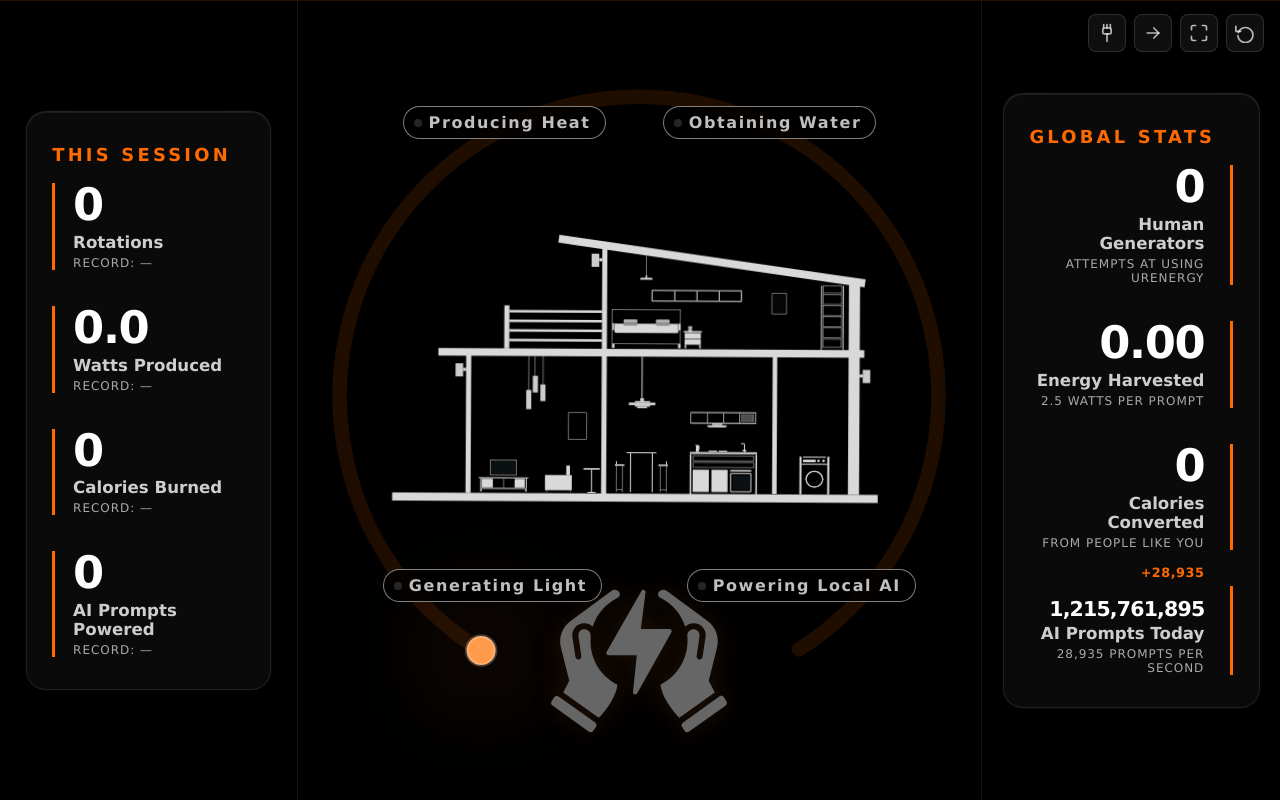
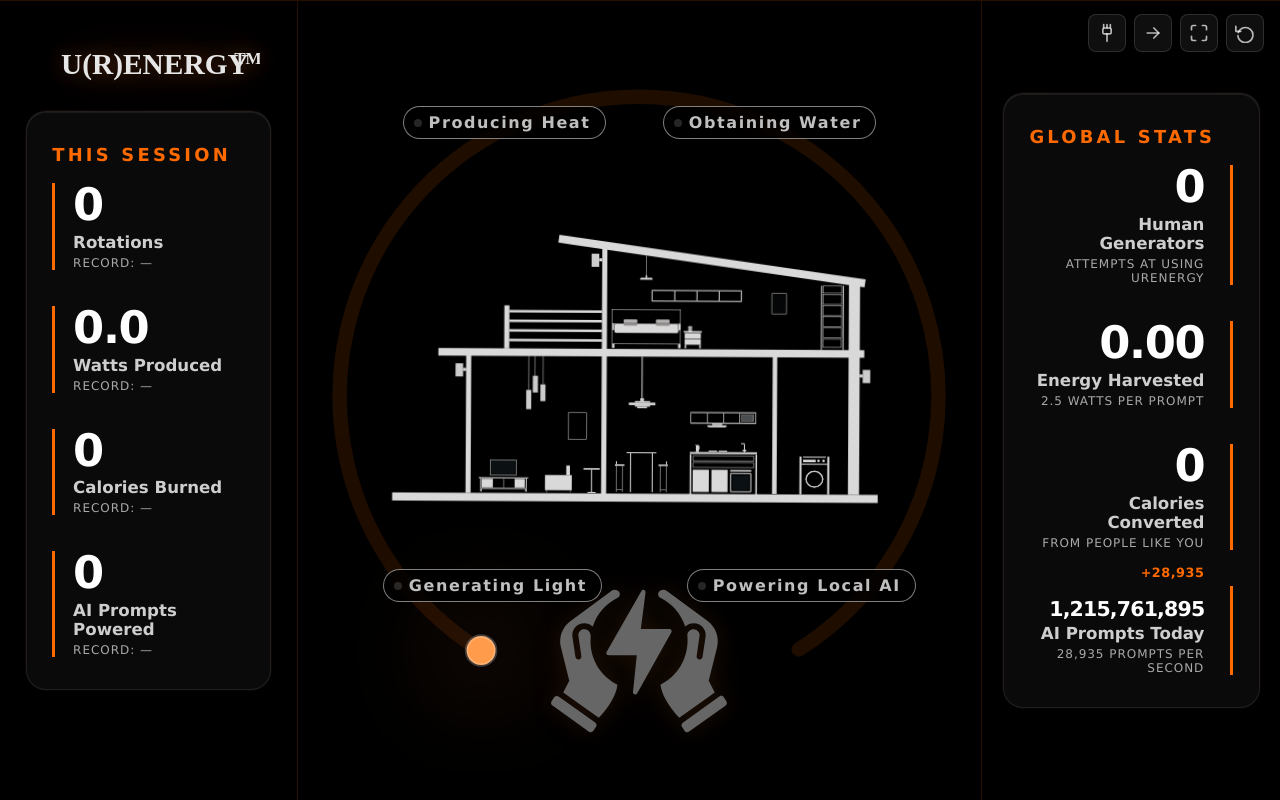
Before and after one commit to k-r-o-y/URENERGY-HOUSE-UI, a website with bundled scripts: page index.html in a window 1280 px wide. Built offline with nearby package versions, Linux system fonts and the light colour scheme.

Commit message:
Add updated UI, animations, and assets

```diff
--- a/index.html
+++ b/index.html
@@ -8,6 +8,10 @@
   </head>
   <body>
     <div class="app-shell">
+
+      <div class="top-left-logo">
+        <img src="./logo.svg" alt="Logo" />
+      </div>
       <div class="corner-icons">
         <button id="startCameraBtn" class="icon-btn" aria-label="Start Camera" style="display: none"></button>
 
--- a/styles.css
+++ b/styles.css
@@ -1019,3 +1019,27 @@
     transform: translateY(-14px) scaleY(1.3);
   }
 }
+
+.top-left-logo {
+  position: absolute;
+  top: 28px;
+  left: 60px; /* moved right */
+  z-index: 1000;
+}
+
+.top-left-logo img {
+  width: 200px;   /* increase size */
+  height: auto;
+  opacity: 0.9;
+
+  filter:
+    drop-shadow(0 0 10px rgba(255, 120, 40, 0.35))
+    drop-shadow(0 0 24px rgba(255, 80, 20, 0.2));
+
+  transition: all 0.3s ease;
+}
+
+.top-left-logo img:hover {
+  opacity: 1;
+  transform: scale(1.05);
+}
```
Also changed, not shown: logo.svg (renamed from LOGO-SVG.svg).
